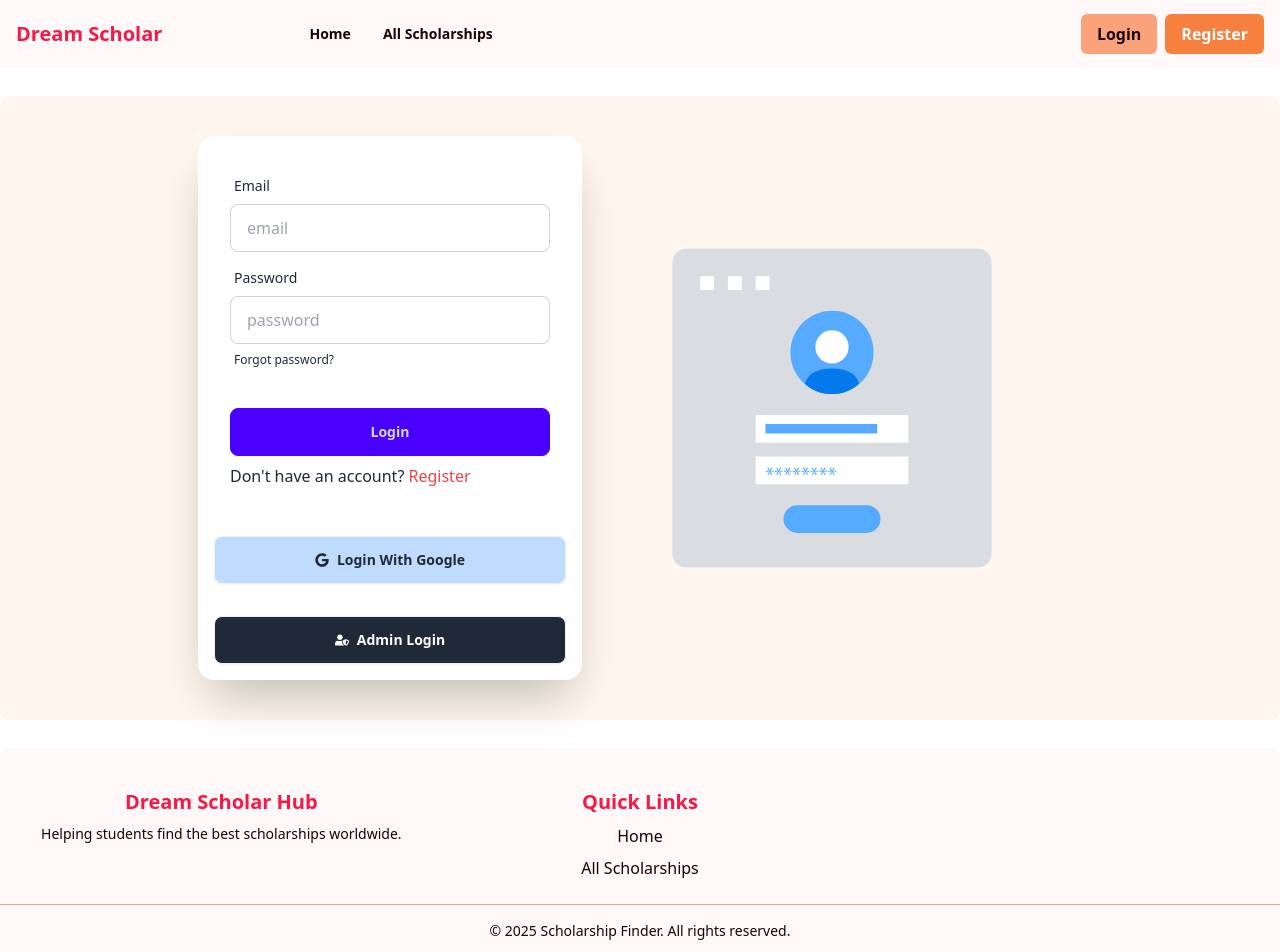
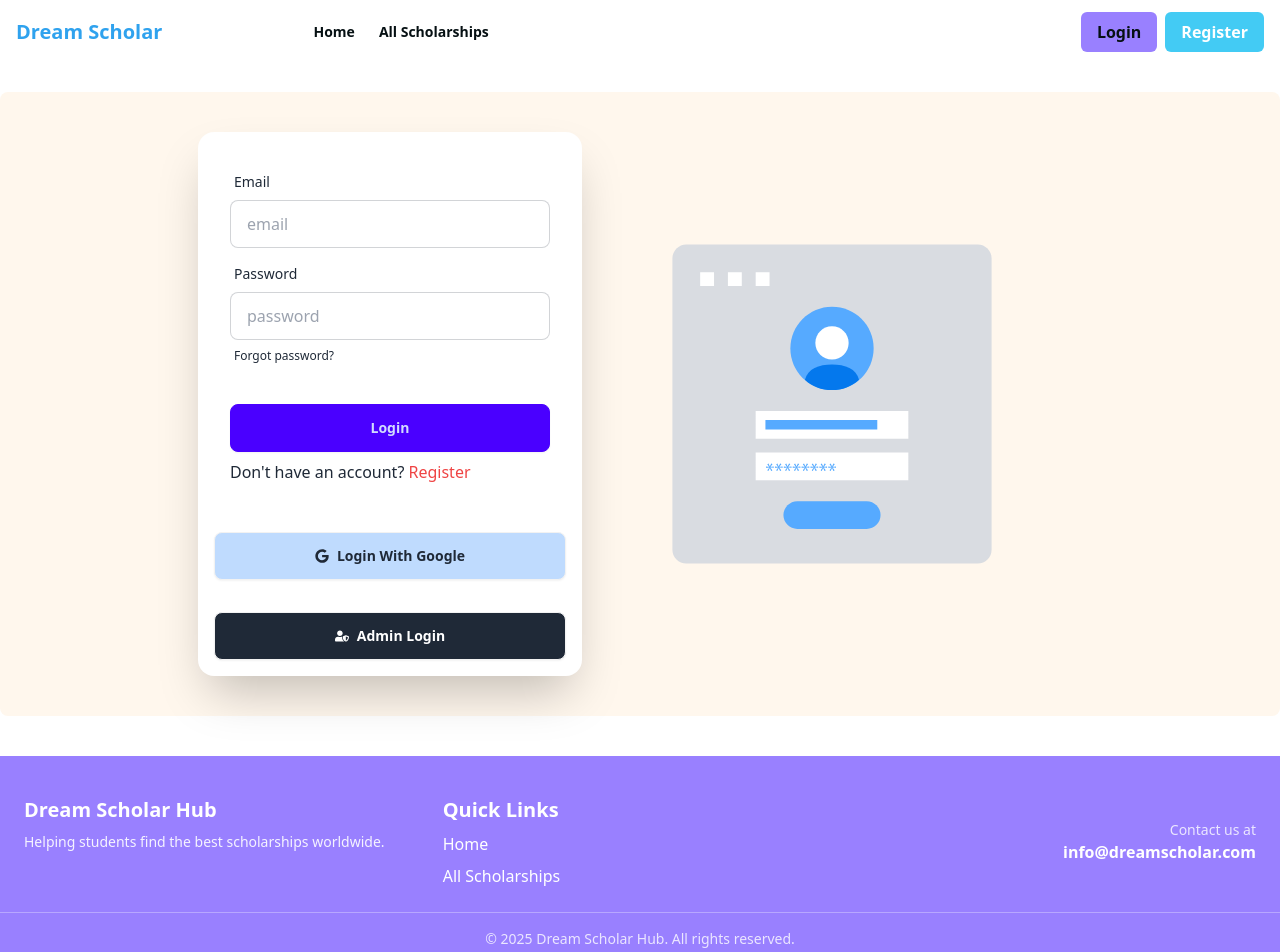
Before and after one commit to Shahadat1530/dream-scholar-client, a React (Vite) app: page /login in a window 1280 px wide. Shown: the top 952 px of the page. Built offline with nearby package versions, Linux system fonts and the light colour scheme; no server answers.

Commit message:
fixes the sorting in top-scholarship section

```diff
--- a/src/pages/Home/ScholarshipsSection.jsx
+++ b/src/pages/Home/ScholarshipsSection.jsx
@@ -7,55 +7,68 @@ const ScholarshipsSection = () => {
     const axiosPublic = useAxiosPublic();
 
     useEffect(() => {
-        axiosPublic.get('/scholar')
+        axiosPublic.get('/scholar/top')
             .then(response => {
-                const sortedData = response.data
-                    .sort((a, b) => new Date(b.scholarshipPostDate) - new Date(a.scholarshipPostDate) && a.universityRank - b.universityRank)
-                    .slice(0, 6);
-
-                setScholarships(sortedData);
+                console.log(response.data);
+                setScholarships(response.data);
+            })
+            .catch(err => {
+                console.error("Error fetching top scholarships:", err);
             });
     }, []);
 
     return (
         <section className="max-w-screen-xl mx-auto py-12 px-4">
             <h2 className="text-3xl font-bold text-center mb-8 text-primary">
-                Latest Scholarships
+                Top Scholarships
             </h2>
 
             {scholarships.length === 0 ? (
-                <div className="text-center py-10 text-white">No scholarships available</div>
+                <div className="text-center py-10 text-black">
+                    No scholarships available
+                </div>
             ) : (
+                <>
                     <div className="grid grid-cols-1 md:grid-cols-2 lg:grid-cols-3 gap-6">
                         {scholarships.map((scholarship) => (
-                        <div key={scholarship._id}
-                             className="relative group shadow-lg rounded-lg overflow-hidden bg-primary text-white transition-all duration-300 border-b-4 border-accent">
-
-                            {/* Image - Default View */}
+                            <div
+                                key={scholarship._id}
+                                className="relative group shadow-lg rounded-lg overflow-hidden bg-primary text-white transition-all duration-300 border-b-4 border-accent"
+                            >
                                 <img
                                     src={scholarship.universityImage}
                                     alt={scholarship.universityName}
                                     className="w-full h-52 object-cover rounded-lg transition-all duration-300 group-hover:brightness-50"
                                 />
-
-                            {/* Scholarship Details - Shown on Hover */}
                                 <div className="absolute inset-0 bg-primary bg-opacity-90 flex flex-col p-4 justify-center items-center opacity-0 group-hover:opacity-100 transition-all duration-300 text-center">
                                     <h3 className="text-xl font-bold">{scholarship.scholarshipName}</h3>
                                     <p className="text-sm">{scholarship.universityName} ({scholarship.universityCountry})</p>
                                     <p className="text-sm">Rank: <span className="font-semibold">{scholarship.universityRank}</span></p>
                                     <p className="text-sm">Subject: <span className="font-semibold">{scholarship.subjectCategory}</span></p>
                                     <p className="text-sm">Category: <span className="font-semibold">{scholarship.scholarshipCategory}</span></p>
+                                    <p className="font-semibold">Application Fees: ${scholarship.applicationFees}</p>
                                     <p className="font-semibold">Tuition Fees: ${scholarship.tuitionFees}</p>
-
-                                {/* View Details Button */}
-                                <Link to={`/scholarships/details/${scholarship._id}`}
-                                    className="mt-4 bg-secondary text-white px-4 py-2 rounded-md font-semibold hover:bg-opacity-80 transition-all duration-300">
+                                    <Link
+                                        to={`/scholarships/details/${scholarship._id}`}
+                                        className="mt-4 bg-secondary text-white px-4 py-2 rounded-md font-semibold hover:bg-opacity-80 transition-all duration-300"
+                                    >
                                         View Details
                                     </Link>
                                 </div>
                             </div>
                         ))}
                     </div>
+
+                    {/* See All Button */}
+                    <div className="text-center mt-8">
+                        <Link
+                            to="/scholarships"
+                            className="inline-block bg-accent text-white px-6 py-2 rounded-md font-semibold hover:bg-opacity-90 transition-all duration-300"
+                        >
+                            See All Scholarships
+                        </Link>
+                    </div>
+                </>
             )}
         </section>
     );
--- a/src/pages/Shared/Footer.jsx
+++ b/src/pages/Shared/Footer.jsx
@@ -3,30 +3,36 @@ import { Link } from "react-router-dom";
 
 const Footer = () => {
   return (
-    <footer className="bg-background text-text py-10 rounded-lg flex flex-col items-center text-center">
-      <div className="container mx-auto px-6 grid grid-cols-1 md:grid-cols-3 gap-6 text-center">
+    <footer className="bg-secondary text-white py-10 mt-10">
+      <div className="max-w-screen-xl mx-auto px-6 grid grid-cols-1 md:grid-cols-3 gap-6 text-center md:text-left">
 
         {/* Branding Section */}
         <div>
-          <h2 className="text-xl font-bold text-primary">Dream Scholar Hub</h2>
-          <p className="text-sm mt-2">
+          <h2 className="text-xl font-bold text-white">Dream Scholar Hub</h2>
+          <p className="text-sm mt-2 text-white/90">
             Helping students find the best scholarships worldwide.
           </p>
         </div>
 
         {/* Quick Links */}
         <div>
-          <h3 className="text-xl font-bold text-primary">Quick Links</h3>
+          <h3 className="text-xl font-bold text-white">Quick Links</h3>
           <ul className="mt-2 space-y-2">
-            <li><Link to='/' className="hover:underline cursor-pointer">Home</Link></li>
-            <li><Link to='/scholarships' className="hover:underline cursor-pointer">All Scholarships</Link></li>
+            <li><Link to='/' className="hover:underline hover:text-accent">Home</Link></li>
+            <li><Link to='/scholarships' className="hover:underline hover:text-accent">All Scholarships</Link></li>
           </ul>
+        </div>
+
+        {/* You can add another column if needed */}
+        <div className="md:col-span-1 flex flex-col items-center md:items-end justify-center">
+          <p className="text-white/80 text-sm">Contact us at</p>
+          <p className="text-white font-semibold">info@dreamscholar.com</p>
         </div>
       </div>
 
-      {/* Copyright Section */}
-      <div className="text-center text-sm border-t border-secondary mt-6 pt-4 w-full">
-        &copy; {new Date().getFullYear()} Scholarship Finder. All rights reserved.
+      {/* Copyright */}
+      <div className="text-center text-white/80 text-sm border-t border-white/30 mt-6 pt-4">
+        &copy; {new Date().getFullYear()} Dream Scholar Hub. All rights reserved.
       </div>
     </footer>
   );
--- a/src/pages/Shared/NavBar.jsx
+++ b/src/pages/Shared/NavBar.jsx
@@ -1,4 +1,4 @@
-import React, { useState } from 'react';
+import React, { useState, useEffect } from 'react';
 import { NavLink } from 'react-router-dom';
 import { FiMenu } from 'react-icons/fi';
 import useAuth from '../hooks/useAuth';
@@ -8,27 +8,88 @@ const NavBar = () => {
   const { user, logOut } = useAuth();
   const { isAdmin, isModerator, isAdminLoading } = useAdmin();
   const [isMenuOpen, setIsMenuOpen] = useState(false);
+  const [isScrolled, setIsScrolled] = useState(false);
+
+  // Scroll detection
+  useEffect(() => {
+    const handleScroll = () => {
+      setIsScrolled(window.scrollY > 10);
+    };
+    window.addEventListener("scroll", handleScroll);
+    return () => window.removeEventListener("scroll", handleScroll);
+  }, []);
 
   if (isAdminLoading) {
-        return <div className="flex justify-center py-4"><progress className="progress w-56"></progress></div>;
+    return (
+      <div className="flex justify-center py-4">
+        <progress className="progress w-56"></progress>
+      </div>
+    );
   }
 
   const links = (
     <>
-            <li><NavLink to="/">Home</NavLink></li>
-            <li><NavLink to="/scholarships">All Scholarships</NavLink></li>
-            {user && user.email && (
-                isAdmin || isModerator ? (
-                    <li><NavLink to="/adminDashboard/myProfile">Admin Dashboard</NavLink></li>
+      <li>
+        <NavLink
+          to="/"
+          className={({ isActive }) =>
+            isActive
+              ? "bg-accent text-text px-3 py-1 rounded-md outline-none ring-0 focus:bg-accent"
+              : "text-text px-3 py-1 rounded-md focus:outline-none"
+          }
+        >
+          Home
+        </NavLink>
+      </li>
+      <li>
+        <NavLink
+          to="/scholarships"
+          className={({ isActive }) =>
+            isActive
+              ? "bg-accent text-text px-3 py-1 rounded-md outline-none ring-0 focus:bg-accent"
+              : "text-text px-3 py-1 rounded-md focus:outline-none"
+          }
+        >
+          All Scholarships
+        </NavLink>
+      </li>
+      {user?.email &&
+        (isAdmin || isModerator ? (
+          <li>
+            <NavLink
+              to="/adminDashboard/myProfile"
+              className={({ isActive }) =>
+                isActive
+                  ? "bg-accent text-text px-3 py-1 rounded-md"
+                  : "text-text px-3 py-1 rounded-md"
+              }
+            >
+              Admin Dashboard
+            </NavLink>
+          </li>
         ) : (
-                    <li><NavLink to="/userDashboard/myProfile">User Dashboard</NavLink></li>
-                )
-            )}
+          <li>
+            <NavLink
+              to="/userDashboard/myProfile"
+              className={({ isActive }) =>
+                isActive
+                  ? "bg-accent text-text px-3 py-1 rounded-md"
+                  : "text-text px-3 py-1 rounded-md"
+              }
+            >
+              User Dashboard
+            </NavLink>
+          </li>
+        ))}
     </>
   );
 
   return (
-        <div className="bg-background sticky top-0 z-50 text-text font-semibold">
+    <div
+      className={`bg-background sticky top-0 z-50 text-text font-semibold transition-shadow duration-300 ${
+        isScrolled ? 'shadow-md' : ''
+      }`}
+    >
       <div className="navbar max-w-screen-2xl mx-auto px-4 flex justify-between items-center">
         <div className="flex items-center gap-4">
           <button
@@ -45,25 +106,39 @@ const NavBar = () => {
           <ul className="menu menu-horizontal px-1 text-text">{links}</ul>
         </div>
         <div className="navbar-end flex items-center gap-2">
-                    {user && user.email ? (
+          {user?.email ? (
             <>
-                            <img className="w-10 h-10 rounded-full border border-gray-300" src={user?.photoURL} alt="User Avatar" />
-                            <button onClick={logOut} className="bg-primary text-white font-semibold py-2 px-4 rounded-md">
+              <img
+                className="w-10 h-10 rounded-full border border-gray-300"
+                src={user?.photoURL}
+                alt="User Avatar"
+              />
+              <button
+                onClick={logOut}
+                className="bg-primary text-white font-semibold py-2 px-4 rounded-md"
+              >
                 Log Out
               </button>
             </>
           ) : (
             <>
-                            <NavLink to="/login" className="bg-secondary text-text font-semibold py-2 px-4 rounded-md">
+              <NavLink
+                to="/login"
+                className="bg-secondary text-text font-semibold py-2 px-4 rounded-md"
+              >
                 Login
               </NavLink>
-                            <NavLink to="/register" className="bg-accent text-white font-semibold py-2 px-4 rounded-md">
+              <NavLink
+                to="/register"
+                className="bg-accent text-white font-semibold py-2 px-4 rounded-md"
+              >
                 Register
               </NavLink>
             </>
           )}
         </div>
       </div>
+
       {isMenuOpen && (
         <div className="lg:hidden absolute top-16 left-0 w-3/5 bg-background shadow-md p-4">
           <ul className="flex flex-col items-center gap-4 text-text">{links}</ul>
--- a/tailwind.config.js
+++ b/tailwind.config.js
@@ -7,12 +7,12 @@ export default {
   theme: {
     extend: {
       colors: {
-        'text': '#1c0107',
-        'background': '#fff8f9',
-        'primary': '#f61945',
-        'secondary': '#faa37b',
-        'accent': '#f8803f',
-       },
+        'text': '#061013',
+        'background': '#ffffff',
+        'primary': '#2fa2ee',
+        'secondary': '#9980ff',
+        'accent': '#43cbf4',
+      },
     },
   },
   plugins: [
```
Lines whose indentation alone changed are shown as unchanged.
